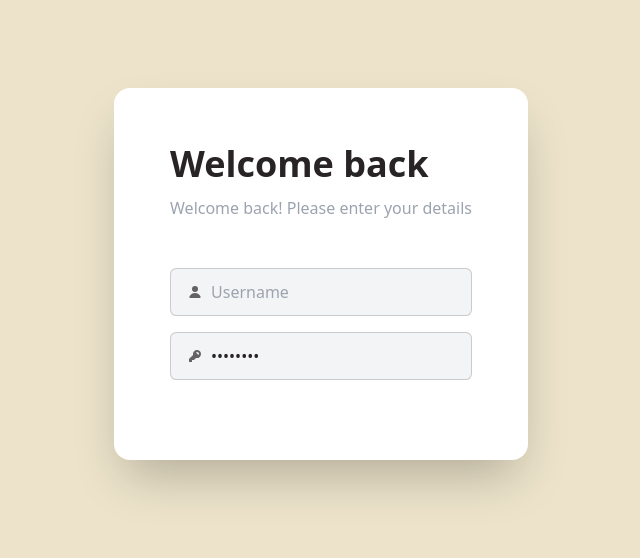
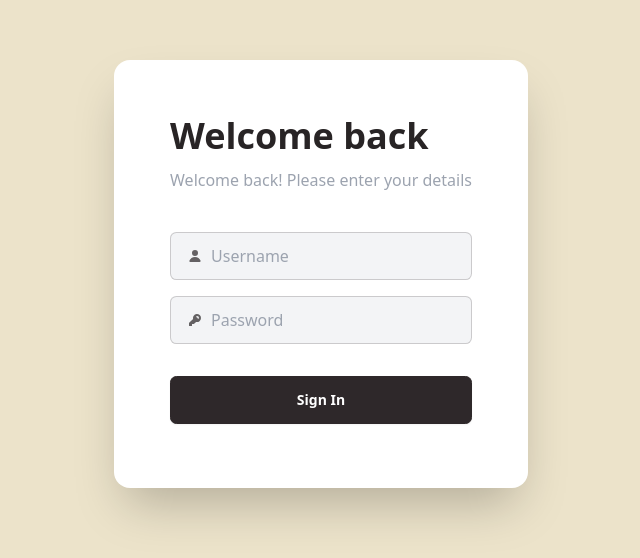
Before and after one commit to csalinas14/Dog-Catalog-WebApp, a React (Vite) app in the folder frontend/: page /login in a window 1280 px wide. Shown: the part 126-684 px from the top of the page, without its empty margins (319-959 px from the left). Built offline with nearby package versions, Linux system fonts and the light colour scheme.

Commit message:
Continuing to work on sign in page. Finishing design and form inputs

```diff
--- a/frontend/package.json
+++ b/frontend/package.json
@@ -10,6 +10,7 @@
     "preview": "vite preview"
   },
   "dependencies": {
+    "@tanstack/react-query": "^5.29.2",
     "axios": "^1.6.8",
     "react": "^18.2.0",
     "react-dom": "^18.2.0",
--- a/frontend/src/components/Login/login.tsx
+++ b/frontend/src/components/Login/login.tsx
@@ -1,4 +1,17 @@
+import { useState } from 'react'
+
 const LoginPage = () => {
+  const [username, setUserName] = useState<string>('')
+  const [password, setPassword] = useState<string>('')
+
+  const handleLogin = (event: React.SyntheticEvent) => {
+    event.preventDefault()
+    setUserName('')
+    setPassword('')
+  }
+
+  console.log(username)
+
   return (
     <div className='min-h-screen flex items-center justify-center bg-base-100'>
       <div className='relative flex flex-col m-6 bg-white shadow-2xl rounded-2xl md:flex-row md:space-y-0'>
@@ -7,8 +20,8 @@ const LoginPage = () => {
           <span className='font-light text-gray-400 mb-8'>
             Welcome back! Please enter your details
           </span>
-          <form className='py-4'>
-            <label className='input input-bordered flex items-center gap-2 bg-gray-100 mb-4'>
+          <form className='py-2 flex flex-col gap-4' onSubmit={handleLogin}>
+            <label className='input input-bordered flex items-center gap-2 bg-gray-100'>
               <svg
                 xmlns='http://www.w3.org/2000/svg'
                 viewBox='0 0 16 16'
@@ -17,9 +30,15 @@ const LoginPage = () => {
               >
                 <path d='M8 8a3 3 0 1 0 0-6 3 3 0 0 0 0 6ZM12.735 14c.618 0 1.093-.561.872-1.139a6.002 6.002 0 0 0-11.215 0c-.22.578.254 1.139.872 1.139h9.47Z' />
               </svg>
-              <input type='text' className='grow' placeholder='Username' />
+              <input
+                type='text'
+                className='grow'
+                placeholder='Username'
+                value={username}
+                onChange={({ target }) => setUserName(target.value)}
+              />
             </label>
-            <label className='input input-bordered flex items-center gap-2 bg-gray-100 mb-2'>
+            <label className='input input-bordered flex items-center gap-2 bg-gray-100'>
               <svg
                 xmlns='http://www.w3.org/2000/svg'
                 viewBox='0 0 16 16'
@@ -32,8 +51,17 @@ const LoginPage = () => {
                   clipRule='evenodd'
                 />
               </svg>
-              <input type='password' className='grow' value='password' />
+              <input
+                type='password'
+                className='grow'
+                placeholder='Password'
+                value={password}
+                onChange={({ target }) => setPassword(target.value)}
+              />
             </label>
+            <button className='btn btn-neutral w-full mt-4 text-white'>
+              Sign In
+            </button>
           </form>
         </div>
       </div>
--- /dev/null
+++ b/frontend/src/services/login.tsx
@@ -0,0 +1,9 @@
+import { apiBaseUrl } from '../constants'
+import axios from 'axios'
+
+const login = async (props: { username: string; password: string }) => {
+  const response = await axios.post(apiBaseUrl + '/login', props)
+  return response.data
+}
+
+export default { login }
```
Also changed, not shown: 1 other file (tests, documents, lock files or other folders).
